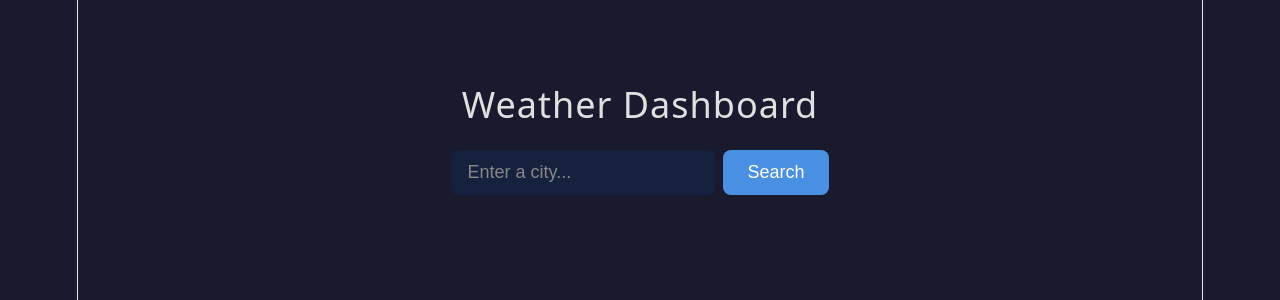
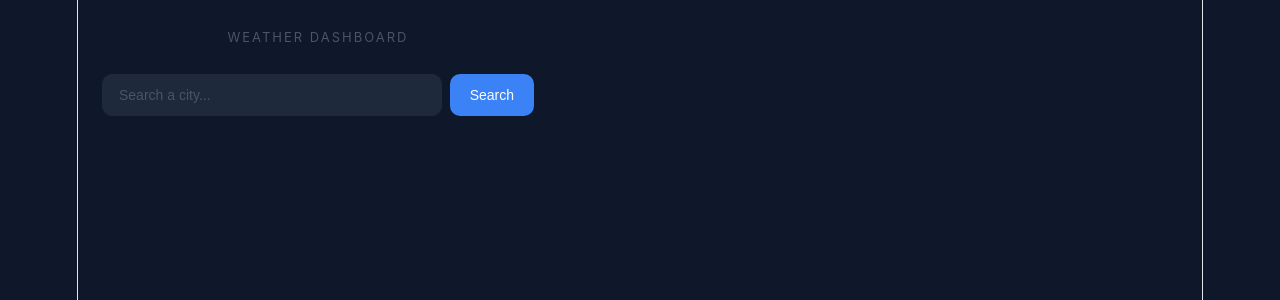
Before and after one commit to nteklu/weatherapp, a React (Vite) app in the folder client/: page / in a window 1280 px wide. Shown: the top 300 px of the page. Built offline with nearby package versions, Linux system fonts and the light colour scheme.

Commit message:
Updated UI

```diff
--- a/client/src/App.css
+++ b/client/src/App.css
@@ -6,107 +6,185 @@
 
 body {
   font-family: -apple-system, BlinkMacSystemFont, 'Segoe UI', sans-serif;
-  background: #1a1a2e;
-  color: #ffffff;
+  background: #0f172a;
+  color: #f1f5f9;
   min-height: 100vh;
+  display: flex;
+  align-items: center;
+  justify-content: center;
 }
 
 .app {
-  max-width: 500px;
-  margin: 0 auto;
-  padding: 60px 20px;
-  text-align: center;
+  width: 100%;
+  max-width: 480px;
+  padding: 24px;
 }
 
-h1 {
-  font-size: 2rem;
-  margin-bottom: 32px;
-  color: #e0e0e0;
-  letter-spacing: 1px;
+.app-header {
+  text-align: center;
+  margin-bottom: 24px;
+}
+
+.app-title {
+  font-size: 13px;
+  color: #475569;
+  letter-spacing: 2px;
+  text-transform: uppercase;
 }
 
 .search-bar {
   display: flex;
   gap: 8px;
-  margin-bottom: 32px;
+  margin-bottom: 24px;
 }
 
 .search-bar input {
   flex: 1;
   padding: 12px 16px;
-  border-radius: 8px;
-  border: none;
-  font-size: 1rem;
-  background: #16213e;
-  color: #ffffff;
+  border-radius: 10px;
+  border: 1px solid #1e293b;
+  background: #1e293b;
+  color: #f1f5f9;
+  font-size: 14px;
   outline: none;
+  transition: border-color 0.2s;
+}
+
+.search-bar input:focus {
+  border-color: #3b82f6;
 }
 
 .search-bar input::placeholder {
-  color: #888;
-}
-
-.search-bar input:focus {
-  box-shadow: 0 0 0 2px #4a90e2;
+  color: #475569;
 }
 
 .search-bar button {
-  padding: 12px 24px;
-  border-radius: 8px;
+  padding: 12px 20px;
+  border-radius: 10px;
   border: none;
-  background: #4a90e2;
+  background: #3b82f6;
   color: white;
-  font-size: 1rem;
+  font-size: 14px;
+  font-weight: 500;
   cursor: pointer;
   transition: background 0.2s;
 }
 
 .search-bar button:hover {
-  background: #357abd;
+  background: #2563eb;
+}
+
+.search-bar button:disabled {
+  opacity: 0.6;
+  cursor: not-allowed;
 }
 
 .weather-card {
-  background: #16213e;
-  border-radius: 16px;
-  padding: 32px;
-  margin-top: 16px;
+  background: #1e293b;
+  border-radius: 20px;
+  padding: 28px;
 }
 
-.weather-card h2 {
-  font-size: 1.8rem;
+.weather-header {
+  margin-bottom: 24px;
+}
+
+.location-label {
+  font-size: 11px;
+  color: #475569;
+  text-transform: uppercase;
+  letter-spacing: 2px;
+  margin-bottom: 4px;
+}
+
+.city-name {
+  font-size: 26px;
+  font-weight: 700;
+  color: #f1f5f9;
+  margin-bottom: 2px;
+}
+
+.date {
+  font-size: 13px;
+  color: #475569;
+}
+
+.weather-main {
+  display: flex;
+  align-items: center;
+  justify-content: space-between;
+  margin-bottom: 24px;
+}
+
+.temperature {
+  font-size: 72px;
+  font-weight: 700;
+  color: #f1f5f9;
+  line-height: 1;
+  margin-bottom: 6px;
+}
+
+.description {
+  font-size: 16px;
+  color: #94a3b8;
+  text-transform: capitalize;
+  margin-bottom: 4px;
+}
+
+.feels-like {
+  font-size: 13px;
+  color: #475569;
+}
+
+.icon-circle {
+  width: 88px;
+  height: 88px;
+  background: #0f172a;
+  border-radius: 50%;
+  display: flex;
+  align-items: center;
+  justify-content: center;
+}
+
+.icon-circle img {
+  width: 64px;
+  height: 64px;
+}
+
+.stats-grid {
+  display: grid;
+  grid-template-columns: repeat(3, 1fr);
+  gap: 10px;
+}
+
+.stat-card {
+  background: #0f172a;
+  border-radius: 12px;
+  padding: 16px;
+  text-align: center;
+}
+
+.stat-label {
+  font-size: 11px;
+  color: #475569;
+  text-transform: uppercase;
+  letter-spacing: 1px;
   margin-bottom: 8px;
 }
 
-.weather-card img {
-  width: 80px;
-  height: 80px;
-}
-
-.temp {
-  font-size: 3rem;
+.stat-value {
+  font-size: 20px;
   font-weight: 700;
-  margin: 8px 0;
-  color: #4a90e2;
-}
-
-.description {
-  font-size: 1.1rem;
-  color: #aaa;
-  text-transform: capitalize;
-  margin-bottom: 24px;
-}
-
-.details {
-  display: flex;
-  justify-content: space-around;
-  border-top: 1px solid #2a2a4a;
-  padding-top: 20px;
-  font-size: 0.9rem;
-  color: #ccc;
+  color: #38bdf8;
 }
 
 .error {
-  color: #e74c3c;
-  margin-top: 16px;
-  font-size: 0.95rem;
+  text-align: center;
+  color: #f87171;
+  font-size: 14px;
+  margin-bottom: 16px;
+  padding: 12px;
+  background: #1e293b;
+  border-radius: 10px;
+  border: 1px solid #7f1d1d;
 }
--- a/client/src/App.jsx
+++ b/client/src/App.jsx
@@ -3,19 +3,51 @@ import axios from 'axios';
 import './App.css';
 
 function WeatherCard({ data }) {
+  const date = new Date().toLocaleDateString('en-US', {
+    weekday: 'long',
+    month: 'long',
+    day: 'numeric',
+  });
+
   return (
     <div className="weather-card">
-      <h2>{data.city}</h2>
-      <img
-        src={`https://openweathermap.org/img/wn/${data.icon}@2x.png`}
-        alt={data.description}
-      />
-      <p className="temp">{Math.round(data.temperature)}°C</p>
-      <p className="description">{data.description}</p>
-      <div className="details">
-        <span>Feels like: {Math.round(data.feels_like)}°C</span>
-        <span>Humidity: {data.humidity}%</span>
-        <span>Wind: {data.wind_speed} m/s</span>
+      <div className="weather-header">
+        <div>
+          <p className="location-label">Current Weather</p>
+          <h2 className="city-name">{data.city}</h2>
+          <p className="date">{date}</p>
+        </div>
+      </div>
+
+      <div className="weather-main">
+        <div className="temp-section">
+          <p className="temperature">{Math.round(data.temperature)}°</p>
+          <p className="description">{data.description}</p>
+          <p className="feels-like">Feels like {Math.round(data.feels_like)}°C</p>
+        </div>
+        <div className="icon-section">
+          <div className="icon-circle">
+            <img
+              src={`https://openweathermap.org/img/wn/${data.icon}@2x.png`}
+              alt={data.description}
+            />
+          </div>
+        </div>
+      </div>
+
+      <div className="stats-grid">
+        <div className="stat-card">
+          <p className="stat-label">Humidity</p>
+          <p className="stat-value">{data.humidity}%</p>
+        </div>
+        <div className="stat-card">
+          <p className="stat-label">Wind</p>
+          <p className="stat-value">{data.wind_speed} m/s</p>
+        </div>
+        <div className="stat-card">
+          <p className="stat-label">Feels like</p>
+          <p className="stat-value">{Math.round(data.feels_like)}°C</p>
+        </div>
       </div>
     </div>
   );
@@ -49,18 +81,21 @@ function App() {
 
   return (
     <div className="app">
-      <h1>Weather Dashboard</h1>
+      <div className="app-header">
+        <p className="app-title">Weather Dashboard</p>
+      </div>
       <div className="search-bar">
         <input
           type="text"
-          placeholder="Enter a city..."
+          placeholder="Search a city..."
           value={city}
           onChange={(e) => setCity(e.target.value)}
           onKeyDown={handleKeyDown}
         />
-        <button onClick={handleSearch}>Search</button>
+        <button onClick={handleSearch} disabled={loading}>
+          {loading ? '...' : 'Search'}
+        </button>
       </div>
-      {loading && <p>Loading...</p>}
       {error && <p className="error">{error}</p>}
       {weather && <WeatherCard data={weather} />}
     </div>
```
